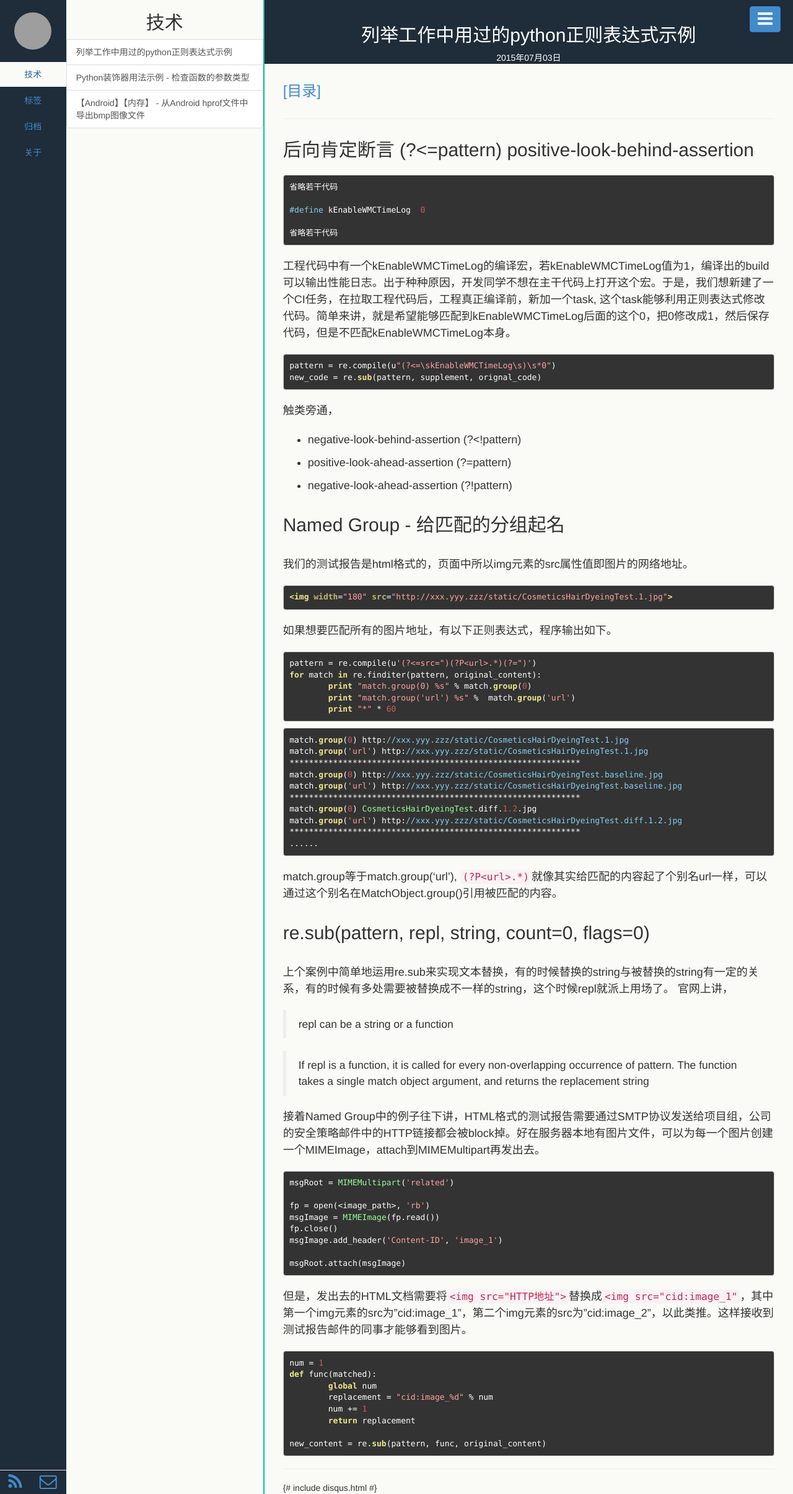
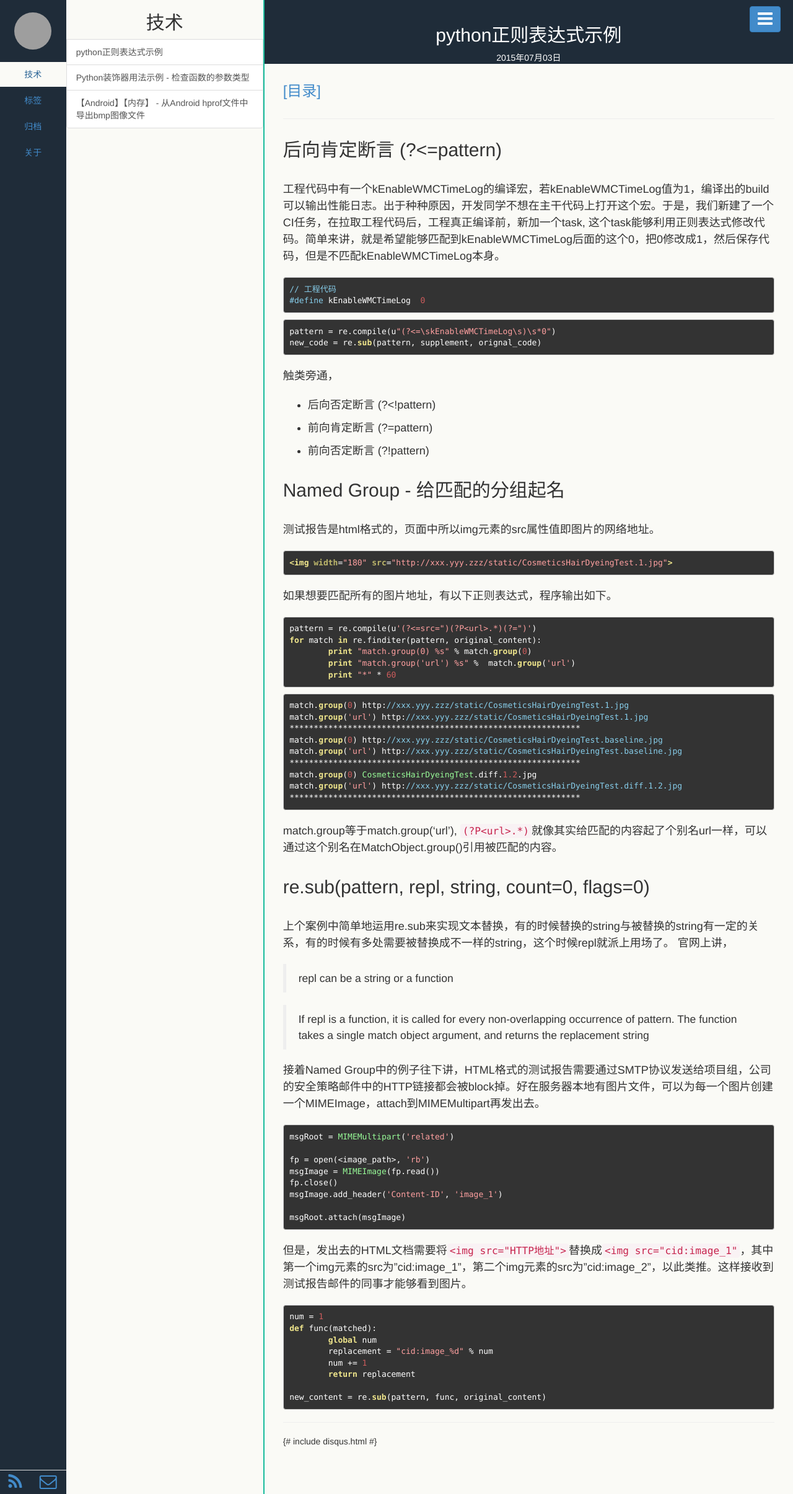
Before and after one commit to yanjian824/yanjian824.github.io, a Jekyll site: the page built from _posts/2015-07-03-python-re-example-in-daily-work.md, in a window 1280 px wide. Shown: the whole page at 62% size. Built offline with Jekyll 4.4.1, drawn with Linux system fonts in a browser that asks for light colours; grey boxes are pictures that could not be loaded.

````diff
--- a/_posts/2015-07-03-python-re-search-match.md
+++ b/_posts/2015-07-03-python-re-example-in-daily-work.md
@@ -1,37 +1,36 @@
 ---
 layout: post
-title: 列举工作中用过的python正则表达式示例
+title: python正则表达式示例
 category: 技术
 tags: []
 keywords: Python,正则表达式
 description:
 ---
 
-## 后向肯定断言 (?<=pattern) positive-look-behind-assertion
+## 后向肯定断言 (?<=pattern)
+工程代码中有一个kEnableWMCTimeLog的编译宏，若kEnableWMCTimeLog值为1，编译出的build可以输出性能日志。出于种种原因，开发同学不想在主干代码上打开这个宏。于是，我们新建了一个CI任务，在拉取工程代码后，工程真正编译前，新加一个task, 这个task能够利用正则表达式修改代码。简单来讲，就是希望能够匹配到kEnableWMCTimeLog后面的这个0，把0修改成1，然后保存代码，但是不匹配kEnableWMCTimeLog本身。
 ```c
-省略若干代码
-
+// 工程代码
 #define kEnableWMCTimeLog  0
-
-省略若干代码
 ```
-工程代码中有一个kEnableWMCTimeLog的编译宏，若kEnableWMCTimeLog值为1，编译出的build可以输出性能日志。出于种种原因，开发同学不想在主干代码上打开这个宏。于是，我们想新建了一个CI任务，在拉取工程代码后，工程真正编译前，新加一个task, 这个task能够利用正则表达式修改代码。简单来讲，就是希望能够匹配到kEnableWMCTimeLog后面的这个0，把0修改成1，然后保存代码，但是不匹配kEnableWMCTimeLog本身。
-
 ```python
 pattern = re.compile(u"(?<=\skEnableWMCTimeLog\s)\s*0")
 new_code = re.sub(pattern, supplement, orignal_code)
 ```
 触类旁通，
-- negative-look-behind-assertion (?<!pattern)
-- positive-look-ahead-assertion (?=pattern)
-- negative-look-ahead-assertion (?!pattern)
+- 后向否定断言 (?<!pattern)
+- 前向肯定断言 (?=pattern)
+- 前向否定断言 (?!pattern)
 
 ## Named Group - 给匹配的分组起名
-我们的测试报告是html格式的，页面中所以img元素的src属性值即图片的网络地址。
+测试报告是html格式的，页面中所以img元素的src属性值即图片的网络地址。
+
 ```html
 <img width="180" src="http://xxx.yyy.zzz/static/CosmeticsHairDyeingTest.1.jpg">
 ```
+
 如果想要匹配所有的图片地址，有以下正则表达式，程序输出如下。
+
 ```python
 pattern = re.compile(u'(?<=src=")(?P<url>.*)(?=")')
 for match in re.finditer(pattern, original_content):
@@ -39,6 +38,7 @@ for match in re.finditer(pattern, original_content):
 	print "match.group('url') %s" %  match.group('url')
 	print "*" * 60
 ```
+
 ```shell
 match.group(0) http://xxx.yyy.zzz/static/CosmeticsHairDyeingTest.1.jpg
 match.group('url') http://xxx.yyy.zzz/static/CosmeticsHairDyeingTest.1.jpg
@@ -49,8 +49,8 @@ match.group('url') http://xxx.yyy.zzz/static/CosmeticsHairDyeingTest.baseline.jp
 match.group(0) CosmeticsHairDyeingTest.diff.1.2.jpg
 match.group('url') http://xxx.yyy.zzz/static/CosmeticsHairDyeingTest.diff.1.2.jpg
 ************************************************************
-......
 ```
+
 match.group等于match.group('url'), ```(?P<url>.*)```就像其实给匹配的内容起了个别名url一样，可以通过这个别名在MatchObject.group()引用被匹配的内容。
 
 ## re.sub(pattern, repl, string, count=0, flags=0)
````
